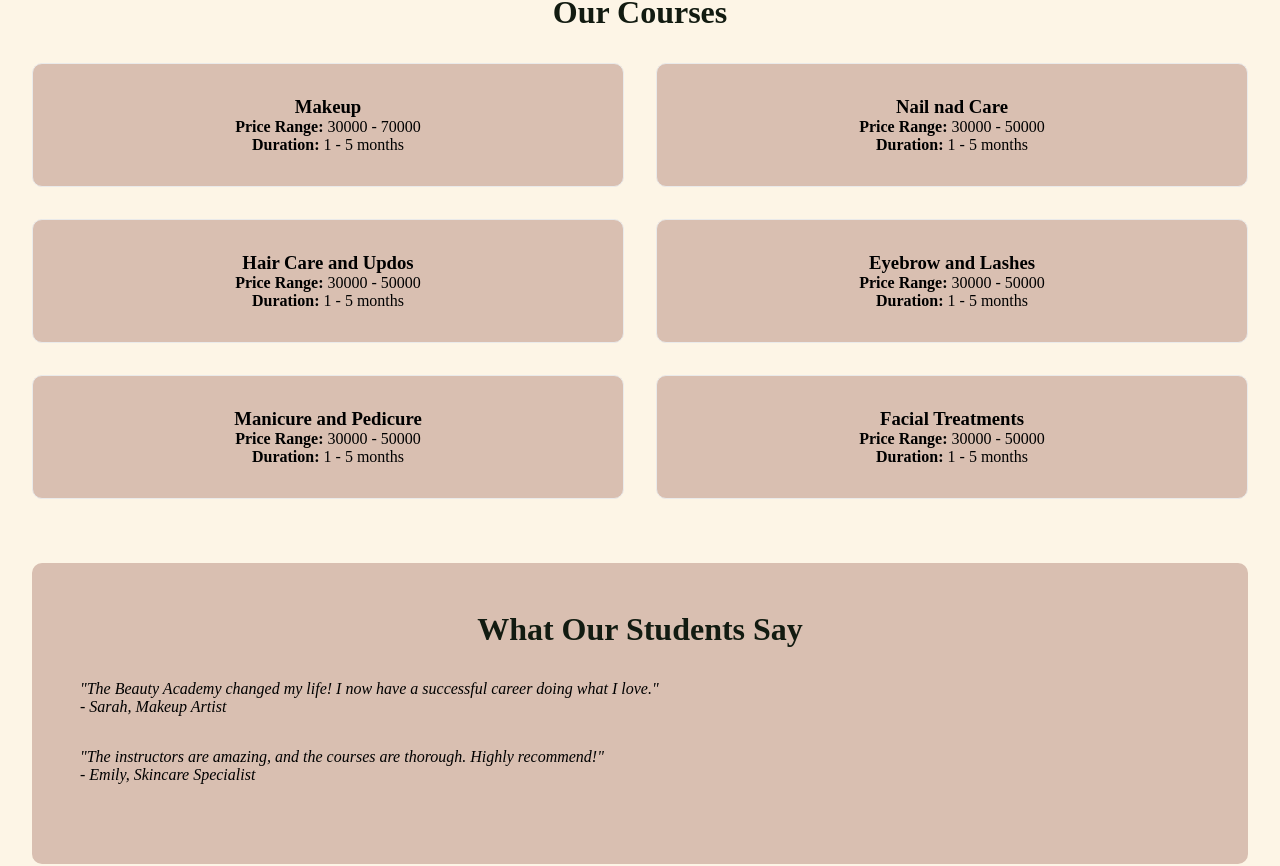
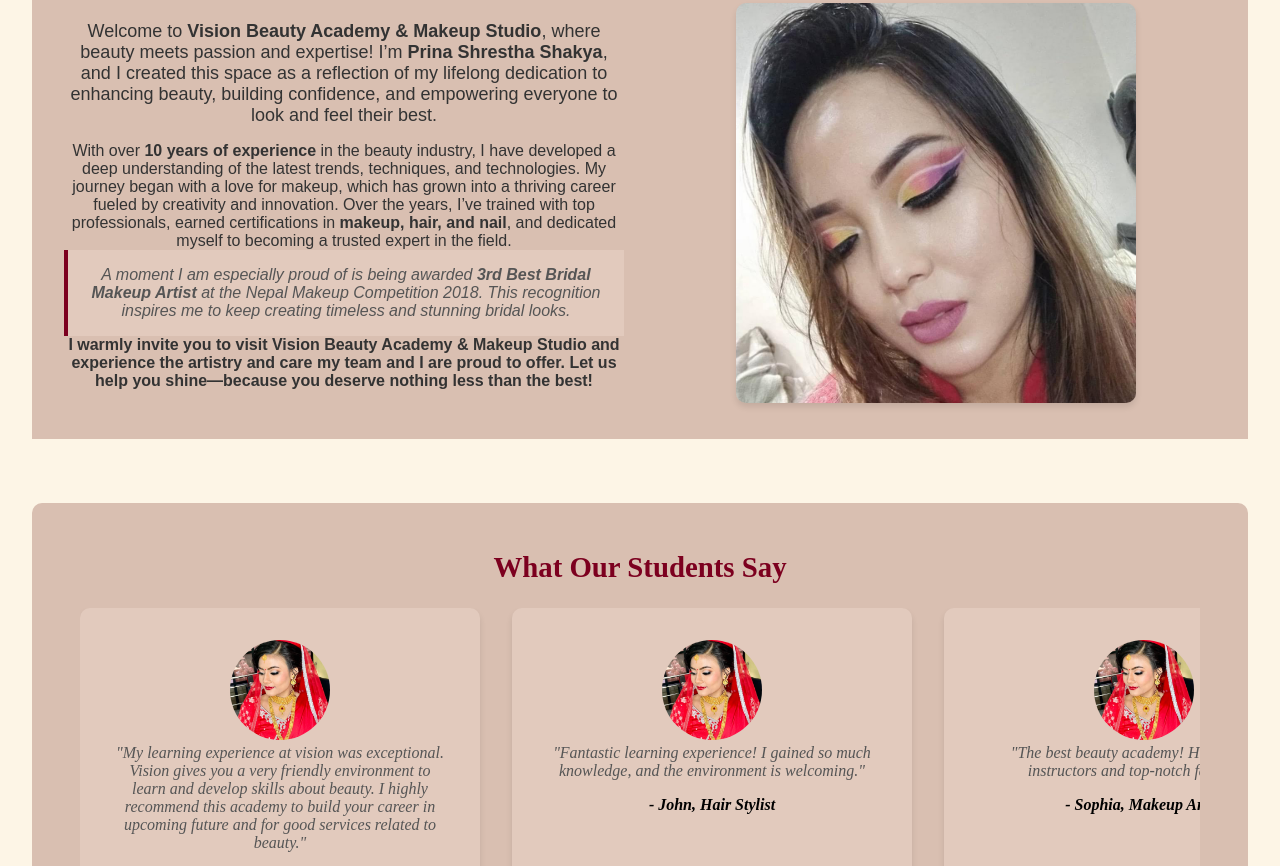
Before and after one commit to PriyankaShrestha/Vision-Beauty-Academy, a Next.js app: page / in a window 1280 px wide. Shown: the part 632-1498 px from the top of the page. Built offline with nearby package versions, Linux system fonts and the light colour scheme.

Commit message:
Add about info

```diff
--- a/pages/index.js
+++ b/pages/index.js
@@ -20,64 +20,74 @@ export default function Home() {
 
       <main className={styles.main}>
       {/* Services Section */}
-      <section id="courses" className={styles.services}>
-        <h2 className={styles.sectionTitle}>Our Courses</h2>
-        <div className={styles.grid}>
-          <div className={styles.card}>
-            <Link href="/">
-              <h3>Makeup</h3>
-              <p><strong>Price Range:</strong> 30000 - 70000 </p>
-              <p><strong>Duration:</strong> 1 - 5 months</p>
-            </Link>
-          </div>
-          <div className={styles.card}>
-            <Link href="/">
-              <h3>Nail nad Care</h3>
-              <p><strong>Price Range:</strong> 30000 - 50000 </p>
-              <p><strong>Duration:</strong> 1 - 5 months</p>
-            </Link>
-          </div>
-          <div className={styles.card}>
-            <Link href="/">
-              <h3>Hair Care and Updos</h3>
-              <p><strong>Price Range:</strong> 30000 - 50000 </p>
-              <p><strong>Duration:</strong> 1 - 5 months</p>
-            </Link>
-          </div>
-          <div className={styles.card}>
-            <Link href="/">
-              <h3>Eyebrow and Lashes</h3>
-              <p><strong>Price Range:</strong> 30000 - 50000 </p>
-              <p><strong>Duration:</strong> 1 - 5 months</p>
-              </Link>
-          </div>
-          <div className={styles.card}>
-            <Link href="/">
-              <h3>Manicure and Pedicure</h3>
-              <p><strong>Price Range:</strong> 30000 - 50000 </p>
-              <p><strong>Duration:</strong> 1 - 5 months</p>
-              </Link>
-          </div>
-          <div className={styles.card}>
-            <Link href="/">
-              <h3>Facial Treatments</h3>
-              <p><strong>Price Range:</strong> 30000 - 50000 </p>
-              <p><strong>Duration:</strong> 1 - 5 months</p>
-            </Link>
+      <section className={styles.about}>
+        <h2 className={styles.sectionTitle}>Welcome to Vision Beauty Academy & Makeup Studio</h2>
+        <div className={styles.content}>
+            <div className={styles.textContent}>
+              <p className={styles.intro}>Welcome to <strong>Vision Beauty Academy & Makeup Studio</strong>, where beauty meets passion and expertise! I’m <strong> Prina Shrestha Shakya</strong>, and I created this space as a reflection of my lifelong dedication to enhancing beauty, building confidence, and empowering everyone to look and feel their best.</p>
+              <p className={styles.paragraph}>With over <strong>10 years of experience</strong> in the beauty industry, I have developed a deep understanding of the latest trends, techniques, and technologies. My journey began with a love for makeup, which has grown into a thriving career fueled by creativity and innovation. Over the years, I’ve trained with top professionals, earned certifications in <strong>makeup, hair, and nail</strong>, and dedicated myself to becoming a trusted expert in the field.</p>
+              <blockquote className={styles.highlight}>A moment I am especially proud of is being awarded <strong>3rd Best Bridal Makeup Artist</strong> at the <em>Nepal Makeup Competition 2018</em>. This recognition inspires me to keep creating timeless and stunning bridal looks.</blockquote>
+              <p className={styles.closing}>I warmly invite you to visit <strong>Vision Beauty Academy & Makeup Studio</strong> and experience the artistry and care my team and I are proud to offer. Let us help you shine—because you deserve nothing less than the best!</p>
+            </div>
+            <div className={styles.imageContent}>
+              <img src="/gallery/gallery14.jpg"
+                alt="Mrs. Prina Shrestha Shakya"
+                className={styles.profileImage}/>
           </div>
         </div>
       </section>
 
-      {/* Testimonials Section */}
+
       <section className={styles.testimonials}>
         <h2 className={styles.sectionTitle}>What Our Students Say</h2>
-        <div className={styles.testimonial}>
-          <p>"The Beauty Academy changed my life! I now have a successful career doing what I love."</p>
-          <p>- Sarah, Makeup Artist</p>
-        </div>
-        <div className={styles.testimonial}>
-          <p>"The instructors are amazing, and the courses are thorough. Highly recommend!"</p>
-          <p>- Emily, Skincare Specialist</p>
+        <div className={styles.testimonialContainer}>
+          <div className={styles.testimonial}>
+            <div className={styles.imageContent}>
+              <img
+                src="/gallery/gallery1.jpg"
+                alt="Prasanna Desar"
+                className={styles.testimonialImage}
+              />
+            </div>
+            <p className={styles.reviewText}>"My learning experience at vision was exceptional. Vision gives you a very friendly environment to learn and develop skills about beauty. I highly recommend this academy to build your career in upcoming future and for good services related to beauty."</p>
+            <p className={styles.author}>- Prasanna Desar</p>
+          </div>
+
+          <div className={styles.testimonial}>
+            <div className={styles.imageContent}>
+              <img
+                src="/gallery/gallery1.jpg"
+                alt="John, Hair Stylist"
+                className={styles.testimonialImage}
+              />
+            </div>
+            <p className={styles.reviewText}>"Fantastic learning experience! I gained so much knowledge, and the environment is welcoming."</p>
+            <p className={styles.author}>- John, Hair Stylist</p>
+          </div>
+
+          <div className={styles.testimonial}>
+            <div className={styles.imageContent}>
+              <img
+                src="/gallery/gallery1.jpg"
+                alt="Sophia, Makeup Artist"
+                className={styles.testimonialImage}
+              />
+            </div>
+            <p className={styles.reviewText}>"The best beauty academy! Highly skilled instructors and top-notch facilities."</p>
+            <p className={styles.author}>- Sophia, Makeup Artist</p>
+          </div>
+
+          <div className={styles.testimonial}>
+            <div className={styles.imageContent}>
+              <img
+                src="/gallery/gallery1.jpg"
+                alt="Michael, Nail Technician"
+                className={styles.testimonialImage}
+              />
+            </div>
+            <p className={styles.reviewText}>"Loved my experience at Vision Beauty Academy. Learned so much and felt so supported."</p>
+            <p className={styles.author}>- Michael, Nail Technician</p>
+          </div>
         </div>
       </section>
       </main>
--- a/styles/Home.module.css
+++ b/styles/Home.module.css
@@ -12,24 +12,8 @@
   margin: 2rem 2rem;
 }
 
-.ctaButton {
-  display: inline-block;
-  margin-top: 1rem;
-  padding: 0.75rem 1.5rem;
-  background-color: #121b11;
-  color: #98a869;
-  border-radius: 5px;
-  text-decoration: none;
-  transition: background-color 0.3s;
-}
-
-.ctaButton:hover {
-  background-color: #98a869;
-  color: #121b11;
-}
-
 .video {
-  margin-top: 5rem;
+  margin-top: 4rem;
   width: 100%;
   overflow: hidden;
   display: flex;
@@ -39,39 +23,60 @@
   object-fit: cover;
 }
 
-/* Services Section */
-.services {
-  margin: 4rem 0;
+.about {
+  padding: 2rem;
+  background-color: #d9bfb1;
+  color: #333;
+  font-family: Arial, sans-serif;
 }
 
-
 .sectionTitle {
-  font-size: 2rem;
-  margin-bottom: 2rem;
+  font-size: 1.8rem;
+  margin-bottom: 1.5rem;
   text-align: center;
-  color: #121b11;
+  color: #7c001f;
 }
 
-.grid {
-  display: grid;
-  grid-template-columns: repeat(2, 1fr);
+.content {
+  display: flex;
+  flex-wrap: wrap;
   gap: 2rem;
+  align-items: center;
 }
 
-.card {
-  padding: 2rem;
+.textContent {
+  flex: 1;
   text-align: center;
-  border: 1px solid #eaeaea;
-  background-color: #d9bfb1;
-  color: #000000;
-  border-radius: 10px;
-  transition: transform 0.2s, box-shadow 0.3s;
 }
 
-.card:hover {
-  transform: translateY(-5px);
-  box-shadow: 0 10px 20px rgba(0, 0, 0, 0.2);
-  background-color: #f0ded0;
+.imageContent {
+  flex: 1;
+  text-align: center;
+}
+
+.profileImage {
+  max-width: 25rem;
+  border-radius: 10px;
+  box-shadow: 0 4px 6px rgba(0, 0, 0, 0.1);
+}
+
+.intro {
+  font-size: 1.125rem;
+  margin-bottom: 1rem;
+}
+
+.highlight {
+  padding: 1rem;
+  font-style: italic;
+  font-size: 1rem;
+  color: #555;
+  background-color: #e2cabd;
+  border-left: 4px solid #7c001f;
+}
+
+.closing {
+  font-weight: bold;
+  text-align: center;
 }
 
 /* Testimonials Section */
@@ -83,25 +88,88 @@
   color: #000000;
 }
 
-.testimonial {
-  margin-bottom: 2rem;
-  font-style: italic;
+.testimonialContainer {
+  display: flex;
+  overflow-x: scroll;
+  gap: 2rem;
+  padding-bottom: 1rem;
 }
 
-@media (max-width: 768px) {
-  .heroTitle {
-    font-size: 2rem;
+.testimonial {
+  background-color: #e2cabd;
+  border-radius: 10px;
+  padding: 2rem;
+  box-shadow: 0 4px 6px rgba(0, 0, 0, 0.1);
+  max-width: 25rem;
+  text-align: center;
+  flex-shrink: 0;
+  font-style: italic;
+  transition: transform 0.3s ease-in-out;
+}
+
+.testimonial:hover {
+  transform: scale(1.05);
+}
+
+.testimonialImage {
+  width: 100px; /* Set the image size */
+  height: 100px;
+  object-fit: cover;
+  border-radius: 50%;
+  margin: 0 auto;
+}
+
+.reviewText {
+  font-size: 1.0rem;
+  font-style: italic;
+  color: #555;
+  margin-bottom: 1rem;
+}
+
+.author {
+  font-weight: bold;
+  color: #000000;
+}
+
+
+@media (max-width: 760px) {
+  .video {
+    height: 14rem;
+    object-fit: fill;
   }
 
-  .heroSubtitle {
+  .content {
+    flex-direction: column;
+  }
+
+  .imageContent {
+    order: -1;
+    margin-bottom: 1.5rem;
+  }
+
+  .profileImage {
+    width: 80%;
+    margin: 0 auto;
+  }
+
+  .testimonialContainer {
+    gap: 1.5rem;
+  }
+
+  .testimonialImage {
+    width: 80px;
+    height: 80px;
+  }
+
+  .testimonial {
+    width: 15rem;
+  }
+
+  .reviewText {
+    font-size: 0.8rem;
+  }
+
+  .author {
     font-size: 1rem;
   }
-
-  .ctaButton {
-    padding: 0.5rem 1rem;
-  }
-
-  .grid {
-    grid-template-columns: 1fr; /* Single column layout on smaller screens */
-  }
 }
--- a/styles/about.module.css
+++ b/styles/about.module.css
@@ -12,34 +12,102 @@
   padding: 2rem;
 }
 
-  .title {
-    font-size: 2rem;
-    color: #121b11; /* Black text */
+.mainimg {
+  margin-top: 5rem;
+  width: 100%;
+  overflow: hidden;
+  display: flex;
+  justify-content: center;
+  align-items: center;
+  height: 450px;
+  object-fit: cover;
+}
+
+.aboutUs {
+  padding: 0 2rem;
+  color: #333;
+}
+
+.sectionTitle {
+  font-size: 2.5rem;
   text-align: center;
   margin-bottom: 2rem;
+  color: #7c001f;
 }
 
-  .section {
-    margin-bottom: 2rem;
+.salonIntro {
+  font-size: 1.25rem;
+  text-align: center;
+  margin-bottom: 3rem;
+  color: #555;
 }
 
-  .section h2 {
-    font-size: 1.5rem;
-    color: #98a869; /* Gold text */
+.intro {
+  font-size: 1.25rem;
+  text-align: center;
+  margin-bottom: 3rem;
+  color: #555;
+}
+
+.teamContainer {
+  display: flex;
+  flex-wrap: wrap;
+  justify-content: center;
+  gap: 2rem;
+}
+
+.teamMember {
+  background-color: #e2cabd;
+  padding: 1.5rem;
+  border-radius: 10px;
+  box-shadow: 0 4px 6px rgba(0, 0, 0, 0.1);
+  max-width: 250px;
+  text-align: center;
+  flex: 1 1 200px;
+  transition: transform 0.3s ease-in-out;
+}
+
+.teamMember:hover {
+  transform: scale(1.05);
+}
+
+.teamImage {
+  width: 100%;
+  height: 200px;
+  object-fit: cover;
+  border-radius: 50%;
   margin-bottom: 1rem;
 }
 
-  .section p {
-    font-size: 1rem;
-    color: #121b11; /* Dark gray text */
-    line-height: 1.6;
+.memberName {
+  font-size: 1.25rem;
+  font-weight: bold;
+  color: #333;
+  margin-bottom: 0.5rem;
 }
 
-  .section a {
-    color: #98a869; /* Gold link */
-    text-decoration: none;
+.memberRole {
+  font-size: 1rem;
+  color: #777;
+  margin-bottom: 1rem;
 }
 
-  .section a:hover {
-    text-decoration: underline;
+.memberBio {
+  font-size: 1rem;
+  color: #555;
 }
+
+/* Responsive Design */
+@media (max-width: 768px) {
+  .teamMember {
+    max-width: 100%;
+  }
+
+  .teamImage {
+    height: 150px;
+  }
+
+  .intro {
+    font-size: 1.125rem;
+  }
+}
```
Also changed, not shown: pages/about.js (+56 -52 lines). Lines whose indentation alone changed are shown as unchanged.
